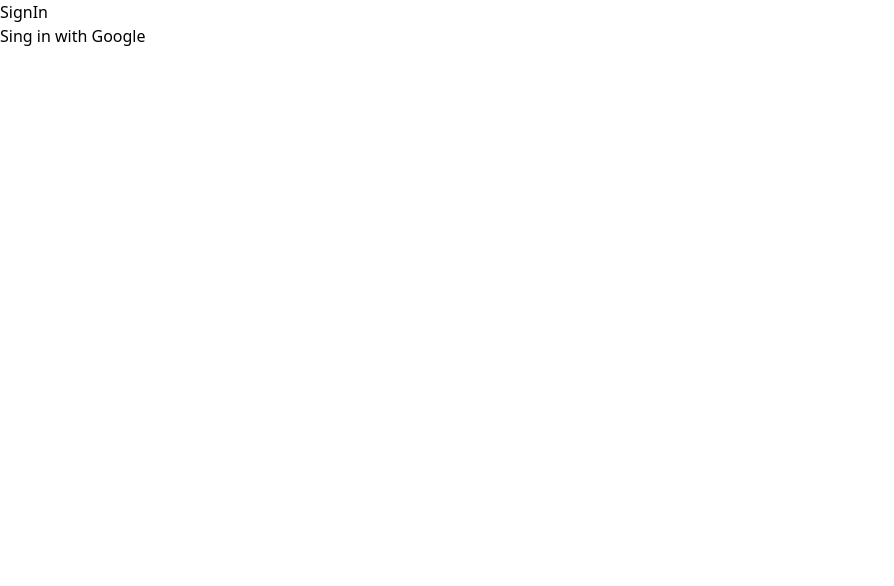
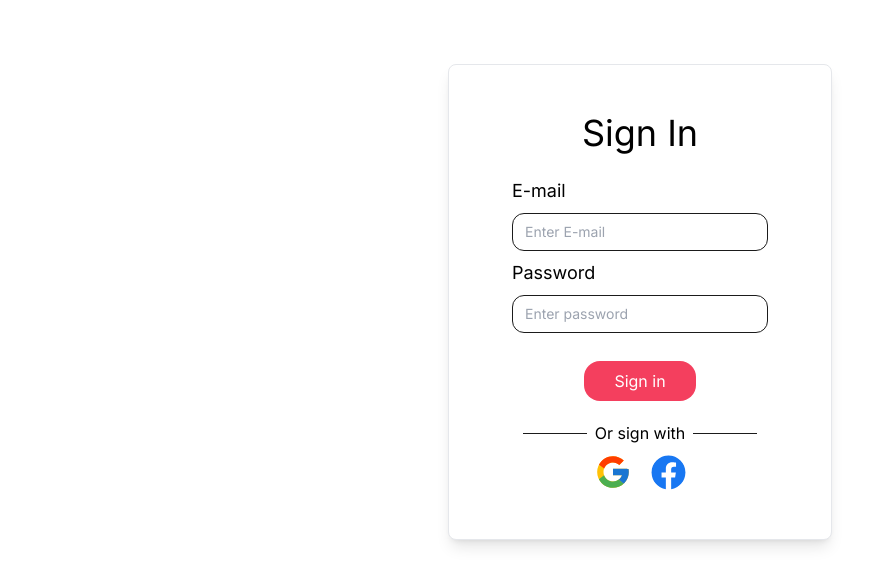
Before and after one commit to D1nviz/Mood-calendar, a Next.js app: page /signin in a window 1280 px wide. Shown: the top 586 px of the page, without its empty margins (0-894 px from the left). Built offline with nearby package versions, Linux system fonts and the light colour scheme.

Commit message:
created registration form, some small fixes

```diff
--- a/app/globals.css
+++ b/app/globals.css
@@ -1,3 +1,16 @@
 @tailwind base;
 @tailwind components;
 @tailwind utilities;
+
+body {
+ font-family: 'Times New Roman', Times, serif;
+}
+
+.reg-input {
+  @apply  outline-none  text-sm rounded-xl py-2 my-2 px-3 border border-dark-primary focus:border-rose-500 focus:shadow-sm focus:shadow-rose-200
+
+}
+
+.horizontal-line {
+  @apply w-16 h-[.5px] mx-2 bg-dark-primary border-0
+}
--- a/app/layout.tsx
+++ b/app/layout.tsx
@@ -1,11 +1,14 @@
 import "./globals.css";
 import type { Metadata } from "next";
+import {Inter} from "next/font/google"
 
 export const metadata: Metadata = {
   title: "Mood Calendar",
   description:
     "Welcome to the Website Mood Calendar, a unique platform designed to help you track and understand your emotional journey throughout the year. This innovative website aims to provide a visual representation of your moods, enabling you to gain insights into patterns, triggers, and overall mental well-being.",
 };
+
+const inter = Inter({ subsets: ['latin'] })
 
 export default function RootLayout({
   children,
@@ -14,7 +17,7 @@
 }) {
   return (
     <html lang="en">
-      <body>{children}</body>
+      <body className={`text-primary-dark ${inter.className}`}>{children}</body>
     </html>
   );
 }
--- a/app/page.tsx
+++ b/app/page.tsx
@@ -1,6 +1,6 @@
 
 export default function Home() {
   return (
-   <>Hello</>
+   <h1> Home page </h1>
   )
 }
--- a/app/signin/page.tsx
+++ b/app/signin/page.tsx
@@ -1,10 +1,9 @@
-import GoogleButton from "@/components/GoogleButton";
+import RegistrationForm from "@/modules/RegistrationForm";
 
 export default async function Signin() {
   return (
-    <div>
-      <h1>SignIn</h1>
-      <GoogleButton/>
+    <div className="flex justify-center mt-16">
+      <RegistrationForm />
     </div>
-  )
+  );
 }
--- a/components/GoogleButton.tsx
+++ /dev/null
@@ -1,14 +0,0 @@
-"use client";
-import { FC } from "react";
-import { signIn } from "next-auth/react";
-import { useSearchParams } from "next/navigation";
-
-
-const GoogleButton: FC = () => {
-  const searchParams = useSearchParams();
-  const callbackUrl = searchParams.get("callbackUrl") || "/profile";
-
-  return <button onClick={() => signIn("google", {callbackUrl})}>Sing in with Google</button>;
-};
-
-export default GoogleButton;
--- a/configs/auth.ts
+++ b/configs/auth.ts
@@ -21,4 +21,7 @@
       },
     }),
   ],
+  pages: {
+    signIn: "/signin"
+  }
 };
--- /dev/null
+++ b/modules/RegistrationForm.tsx
@@ -0,0 +1,64 @@
+"use client";
+
+import { FC } from "react";
+import { signIn } from "next-auth/react";
+import { useSearchParams } from "next/navigation";
+
+import { FcGoogle } from "react-icons/fc";
+import { FaFacebook } from "react-icons/fa";
+
+const RegistrationForm: FC = () => {
+  const searchParams = useSearchParams();
+  const callbackUrl = searchParams.get("callbackUrl") || "/profile";
+
+  return (
+    <form className="flex flex-col w-96 bg-white items-center px-10 py-12 k rounded-lg shadow-lg border">
+      <h1 className=" text-4xl">Sign In</h1>
+      <div className="flex flex-col w-64 mt-6">
+        <label htmlFor="e-mail" className="text-lg">
+          E-mail
+        </label>
+        <input
+          className="reg-input"
+          type="mail"
+          name="e-mail"
+          placeholder="Enter E-mail"
+        />
+
+        <label htmlFor="password" className="text-lg">
+          Password
+        </label>
+        <input
+          className="reg-input"
+          type="password"
+          name="password"
+          placeholder="Enter password"
+        />
+      </div>
+      <button className="bg-rose-500 w-28 py-2 px-5 my-5 text-base text-white rounded-2xl transition-all duration-300 hover:bg-rose-600 hover:-translate-y-[2.5px]">
+        Sign in
+      </button>
+      <div className="flex items-center">
+        <hr className="horizontal-line" />
+        <span>Or sign with</span>
+        <hr className="horizontal-line" />
+      </div>
+      <div className="flex w-28 justify-around mt-2 items-center">
+        <FcGoogle
+          onClick={() => signIn("google", { callbackUrl })}
+          className="cursor-pointer rounded-full transition-all duration-300 hover:shadow-md hover:-translate-y-[2px]"
+          title="Google"
+          size={38}
+        />
+        <FaFacebook
+          className="cursor-pointer rounded-full transition-all duration-300 hover:shadow-md hover:-translate-y-[2px]"
+          size={35}
+          color="#1877f2"
+          title="Facebook"
+        />
+      </div>
+    </form>
+  );
+};
+
+export default RegistrationForm;
--- a/package.json
+++ b/package.json
@@ -20,6 +20,8 @@
     "postcss": "8.4.27",
     "react": "18.2.0",
     "react-dom": "18.2.0",
+    "react-hook-form": "^7.45.2",
+    "react-icons": "^4.10.1",
     "tailwindcss": "3.3.3",
     "typescript": "5.1.6"
   }
--- a/tailwind.config.js
+++ b/tailwind.config.js
@@ -3,14 +3,13 @@
   content: [
     './pages/**/*.{js,ts,jsx,tsx,mdx}',
     './components/**/*.{js,ts,jsx,tsx,mdx}',
+    './modules/**/*.{js,ts,jsx,tsx,mdx}',
     './app/**/*.{js,ts,jsx,tsx,mdx}',
   ],
   theme: {
     extend: {
-      backgroundImage: {
-        'gradient-radial': 'radial-gradient(var(--tw-gradient-stops))',
-        'gradient-conic':
-          'conic-gradient(from 180deg at 50% 50%, var(--tw-gradient-stops))',
+      colors: {
+        "dark-primary": "#1b1b1b",
       },
     },
   },
```
Also changed, not shown: 1 other file (tests, documents, lock files or other folders).
